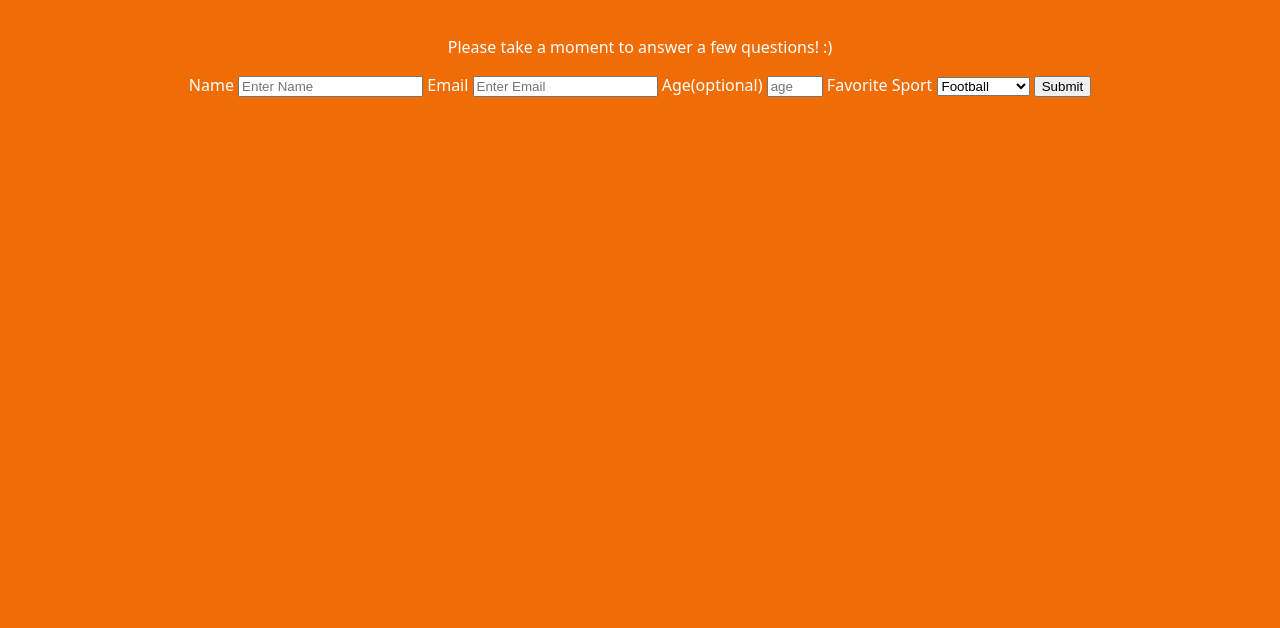
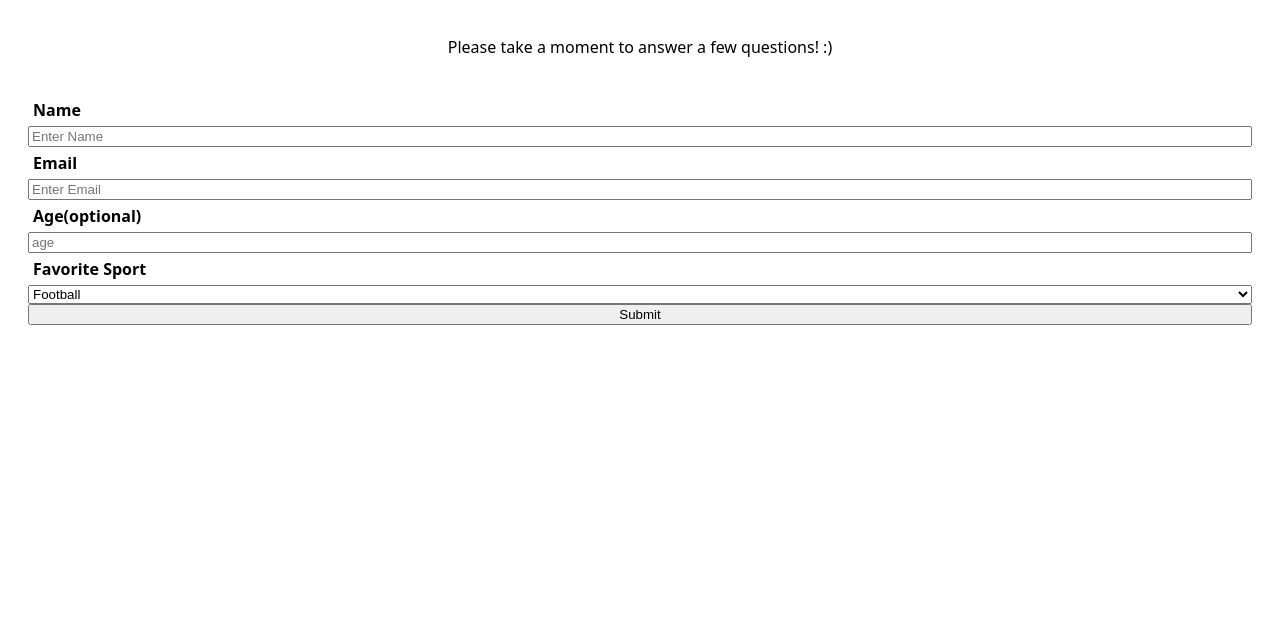
Before and after one commit to dkahuna/Survey-Form_fcc, a plain HTML site: page index.html in a window 1280 px wide. Shown: the part 172-800 px from the top of the page. Drawn offline with Linux system fonts and the light colour scheme.

Commit message:
added flex

```diff
--- a/index.html
+++ b/index.html
@@ -13,15 +13,21 @@
 
      <p id="description">Please take a moment to answer a few questions! :)</p>
 
-     <form>
+     <form id="survey-form">
+        <!--User's name input-->
          <label id="name-label">Name</label>
-         <input id="name" type="text" placeholder="Enter Name" required>
+            <input id="name" type="text" placeholder="Enter Name" required>
+
+            <!--User's email input-->
          <label id="name-label">Email</label>
-         <input id="name" type="email" placeholder="Enter Email" required>
+            <input id="name" type="email" placeholder="Enter Email" required>
+
+            <!--User's age input-->
          <label id="name-label">Age(optional)</label>
-         <input id="name" type="number" placeholder="age" min=18 max=50>
+             <input id="name" type="number" placeholder="age" min=18 max=50>
 
-        <label id="name-label">Favorite Sport</label>
+             <!--User's miscellaneous input-->
+             <label id="name-label">Favorite Sport</label>
         <select id="dropdown">
             <option value="">Football</option>
             <option value="">Soccer</option>
--- a/style.css
+++ b/style.css
@@ -1,6 +1,16 @@
 body {
     font-family: system-ui;
-    background: #f06d06;
-    color: white;
     text-align: center;
   }
+
+  form {
+    display: flex;
+    flex-direction: column;
+   padding: 20px;
+  }
+
+  label {
+    font-weight: 700;
+    margin: 5px;
+    align-self: flex-start;
+  }
```
